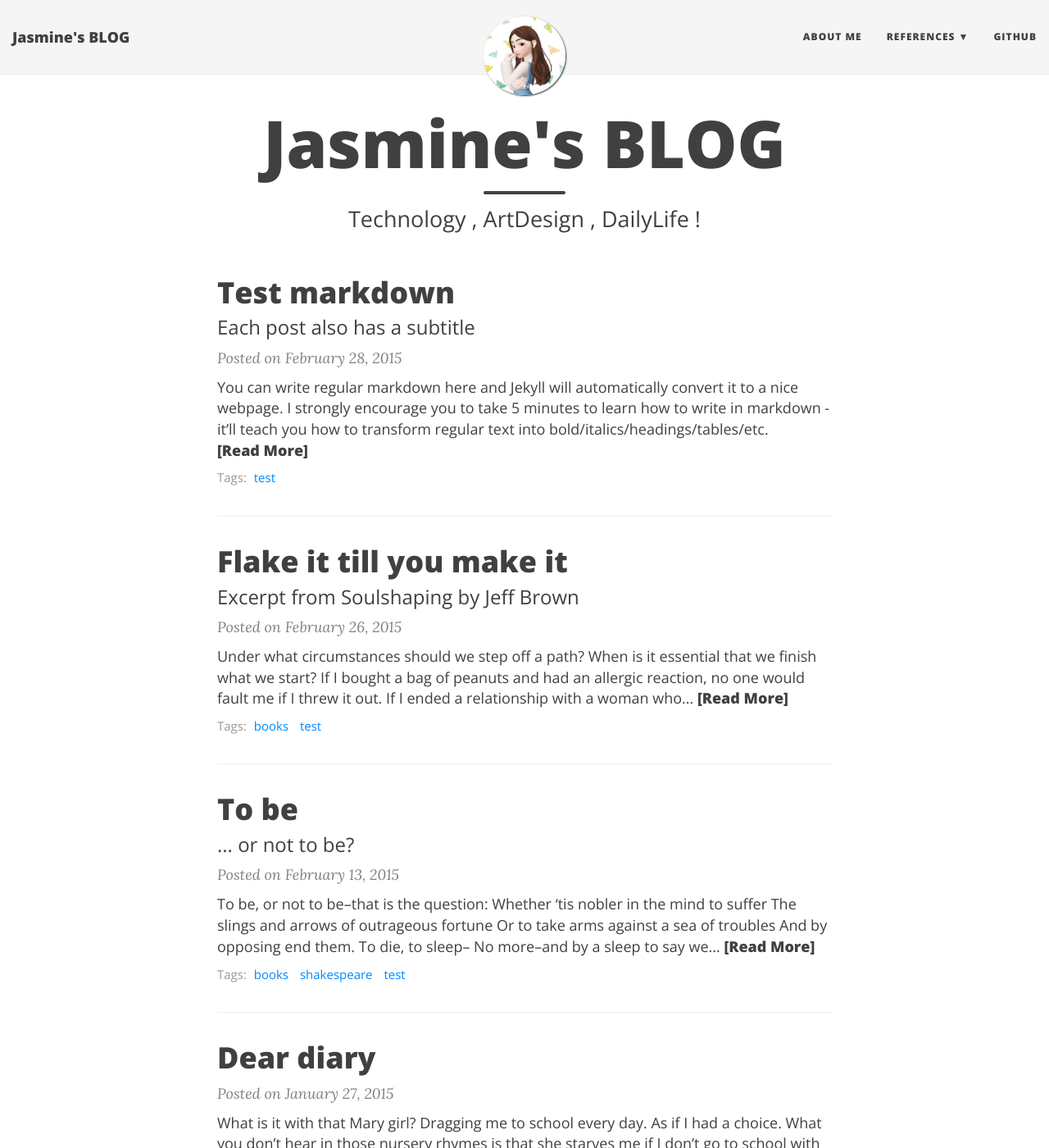
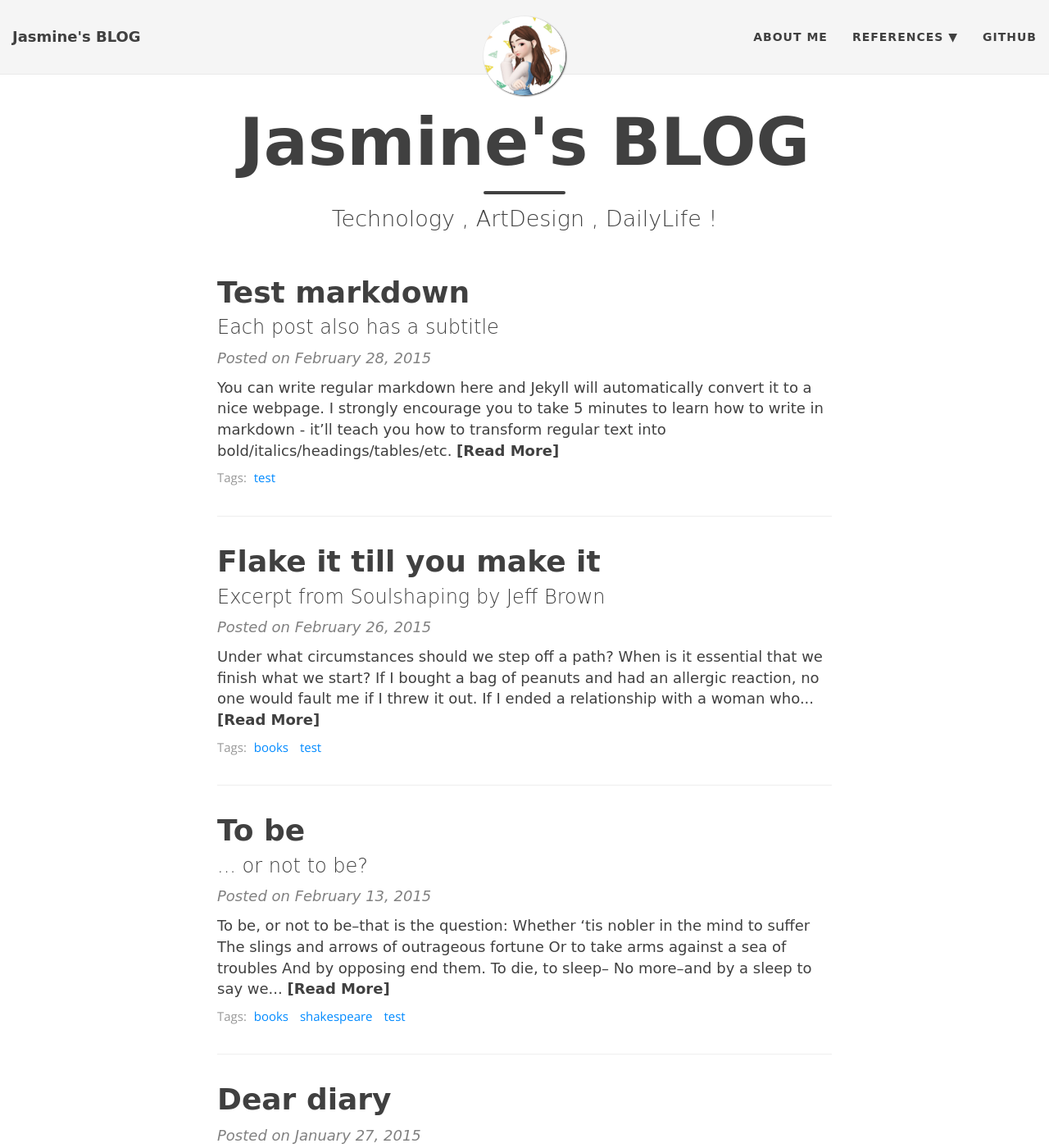
Before and after one commit to Jasminmin/jasminmin.github.io, a Jekyll site: the page built from index.html, in a window 1280 px wide and 1400 px high. Shown: the whole window at 82% size. Built offline with Jekyll 4.4.1, drawn with Linux system fonts in a browser that asks for light colours; nearby versions of some CDN libraries; the list of posts is cut into pages by our own code.

Commit message:
modify font-family

```diff
--- a/css/main.css
+++ b/css/main.css
@@ -7,7 +7,7 @@ layout: null
 /* --- General --- */
 
 body {
-  font-family: 'Lora', 'Times New Roman', serif;
+  font-family: 'Comic Sans MS', 'Microsoft JhengHei','Lora', 'Times New Roman', serif;
   font-size: 18px;
   color: #404040;
   position: relative;
@@ -22,7 +22,7 @@ p {
   margin: 30px 0;
 }
 h1,h2,h3,h4,h5,h6 {
-  font-family: 'Open Sans', 'Helvetica Neue', Helvetica, Arial, sans-serif;
+  font-family: 'Comic Sans MS', 'Microsoft JhengHei', 'Open Sans', 'Helvetica Neue', Helvetica, Arial, sans-serif;
   font-weight: 800;
 }
 a {
@@ -109,8 +109,8 @@ img {
 
 .navbar-custom {
   background-color: {{ site.navbar-col }};
-  border-bottom: 1px solid #EAEAEA;
-  font-family: 'Open Sans', 'Helvetica Neue', Helvetica, Arial, sans-serif;
+  border-bottom: 1px solid #eaeaea;
+  font-family: 'Comic Sans MS', 'Microsoft JhengHei','Open Sans', 'Helvetica Neue', Helvetica, Arial, sans-serif;
   {% if site.navbar-img %}
   background-image: url({{ site.navbar-img }});
   background-attachment: fixed;
@@ -119,7 +119,7 @@ img {
 
 .navbar-custom .nav li a {
   text-transform: uppercase;
-  font-size: 12px;
+  font-size: 14px;
   letter-spacing: 1px;
 }
 
@@ -358,7 +358,7 @@ footer .theme-by {
   margin: 0 0 10px;
 }
 .post-preview .post-entry {
-  font-family: 'Open Sans', 'Helvetica Neue', Helvetica, Arial, sans-serif;
+  font-family:'Comic Sans MS', 'Microsoft JhengHei', 'Open Sans', 'Helvetica Neue', Helvetica, Arial, sans-serif;
 }
 .post-entry-container {
   display: inline-block;
@@ -488,7 +488,7 @@ footer .theme-by {
   font-size: 27px;
   line-height: 1.1;
   display: block;
-  font-family: 'Open Sans', 'Helvetica Neue', Helvetica, Arial, sans-serif;
+  font-family: 'Comic Sans MS', 'Microsoft JhengHei', 'Open Sans', 'Helvetica Neue', Helvetica, Arial, sans-serif;
   font-weight: 300;
   margin: 10px 0 0;
 }
@@ -597,7 +597,7 @@ footer .theme-by {
 /* --- Pager --- */
 
 .pager li a {
-  font-family: 'Open Sans', 'Helvetica Neue', Helvetica, Arial, sans-serif;
+  font-family: 'Comic Sans MS', 'Microsoft JhengHei', 'Open Sans', 'Helvetica Neue', Helvetica, Arial, sans-serif;
   text-transform: uppercase;
   font-size: 14px;
   font-weight: 800;
```
